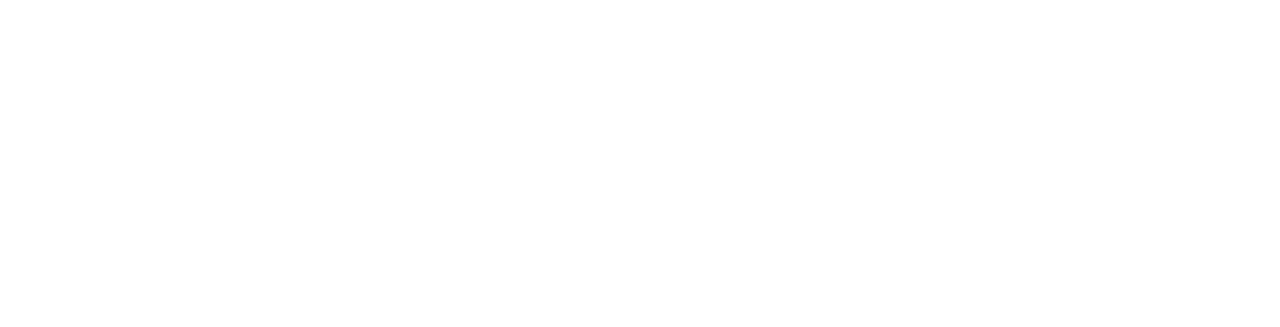
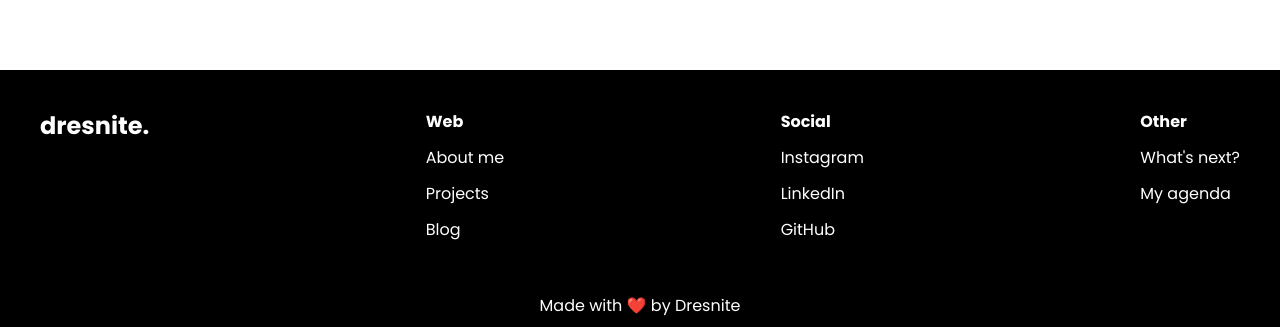
Before and after one commit to dresnite/minimalist-portfolio, a Next.js app: page / in a window 1280 px wide. Shown: the part 1976-2303 px from the top of the page. Before the commit the page ends 1938 px from the top, so only its background shows below. Built offline with nearby package versions, Linux system fonts and the light colour scheme.

Commit message:
Add footer component

```diff
--- /dev/null
+++ b/app/components/Footer.tsx
@@ -0,0 +1,35 @@
+import Logo from "./Logo";
+
+export default function Footer() {
+    return (
+        <footer className="bg-black mt-48 text-white">
+            <div className="py-10 px-10 flex flex-col md:flex-row items-center space-y-10 text-center md:text-left md:items-start md:justify-between md:space-y-0">
+                <Logo />
+
+                <div className="flex flex-col space-y-3">
+                    <p className="font-bold">Web</p>
+                    <a href="">About me</a>
+                    <a href="">Projects</a>
+                    <a href="">Blog</a>
+                </div>
+
+                <div className="flex flex-col space-y-3">
+                    <p className="font-bold">Social</p>
+                    <a href="">Instagram</a>
+                    <a href="">LinkedIn</a>
+                    <a href="">GitHub</a>
+                </div>
+
+                <div className="flex flex-col space-y-3">
+                    <p className="font-bold">Other</p>
+                    <a href="">What's next?</a>
+                    <a href="">My agenda</a>
+                </div>
+
+
+            </div>
+
+            <div className="text-center py-3">Made with ❤️ by Dresnite</div>
+        </footer>
+    );
+}
--- /dev/null
+++ b/app/components/Logo.tsx
@@ -0,0 +1,7 @@
+export default function Logo() {
+    return (
+        <div className="font-black text-2xl">
+                    <span>dresnite.</span>
+        </div>
+    );
+}
--- a/app/components/Navbar.tsx
+++ b/app/components/Navbar.tsx
@@ -4,6 +4,7 @@
 import DesktopNavbarLink from "./DesktopNavbarLink";
 import Hamburger from "./Hamburger";
 import NavbarDropdown from "./NavbarDropdown";
+import Logo from "./Logo";
 
 export default function Navbar() {
     const [isDropdownOpen, setDropdownOpen] = useState(false);
@@ -15,9 +16,7 @@
     return (
         <nav className="container mx-auto p-6">
             <div className="flex flex-row justify-between items-center z-0 text-white">
-                <div className="font-black text-2xl">
-                    <span>dresnite.</span>
-                </div>
+                <Logo />
 
                 <div className="hidden md:flex md:space-x-8">
                     <DesktopNavbarLink title="Home" href="#"/>
--- a/app/page.tsx
+++ b/app/page.tsx
@@ -1,4 +1,5 @@
 import AboutMe from "./components/AboutMe";
+import Footer from "./components/Footer";
 import Hero from "./components/Hero";
 import Navbar from "./components/Navbar";
 import Projects from "./components/Projects";
@@ -13,6 +14,7 @@
 
       <AboutMe />
       <Projects />
+      <Footer />
     </div>
   );
 }
```
